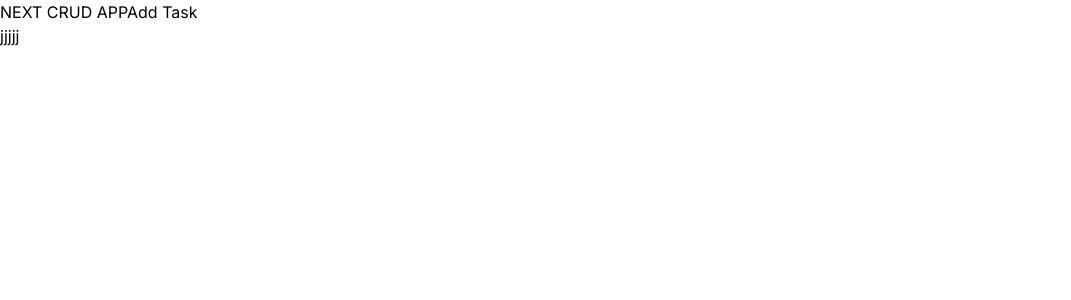
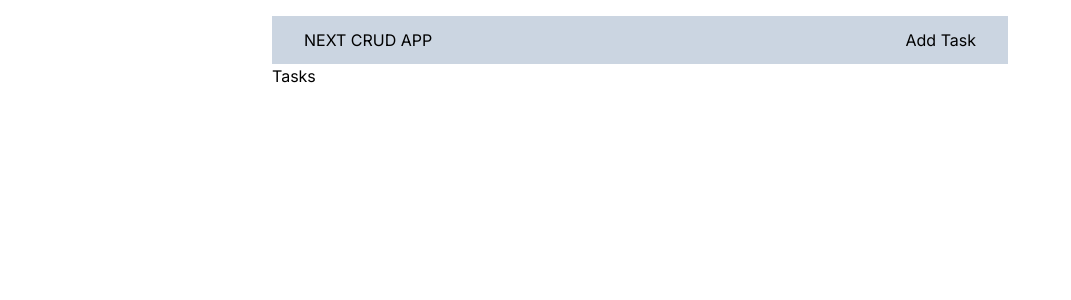
Before and after one commit to AMilewczyk/next_crud_app, a Next.js app: page / in a window 1280 px wide. Shown: the top 300 px of the page, without its empty margins (0-1071 px from the left). Built offline with nearby package versions, Linux system fonts and the light colour scheme.

Commit message:
add navbar

```diff
--- a/app/components/Navbar.jsx
+++ b/app/components/Navbar.jsx
@@ -2,9 +2,12 @@ import Link from "next/link";
 
 export default function Navbar() {
     return (
-    <nav>
-        <Link href={'/'}>NEXT CRUD APP</Link>
-        <Link href={'/addTask'}>Add Task</Link>
+    <nav className="flex justify-between items-center
+    bg-slate-300 px-8 py-3">
+
+        <Link classname="text-white font-bold" href={'/'}>NEXT CRUD APP</Link>
+
+        <Link classname="text-white p-2" href={'/addTask'}>Add Task</Link>
     </nav>
 
     )
--- /dev/null
+++ b/app/components/TaskList.jsx
@@ -0,0 +1,5 @@
+export default function TaskList()
+
+{
+    return <h1>Tasks</h1>
+}
--- a/app/layout.js
+++ b/app/layout.js
@@ -13,11 +13,11 @@ export default function RootLayout({ children }) {
   return (
     <html lang="en">
       <body className={inter.className}>
-        <div>
-
-        </div>
+        <div className="max-w-3xl mx-auto p-4">
         <Navbar />
         {children}
+        </div>
+
         </body>
     </html>
   );
--- a/app/page.jsx
+++ b/app/page.jsx
@@ -1,8 +1,6 @@
-import Image from "next/image";
+import TaskList from "./components/TaskList";
 
 export default function Home() {
-  return (
-  <h1>jjjjj</h1>
+  return <TaskList />
 
-  );
 }
```
